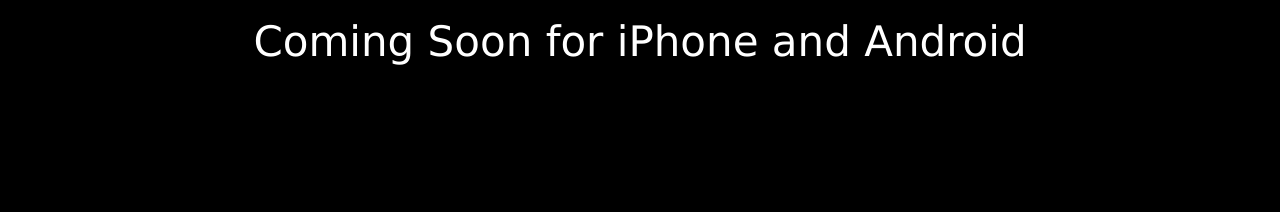
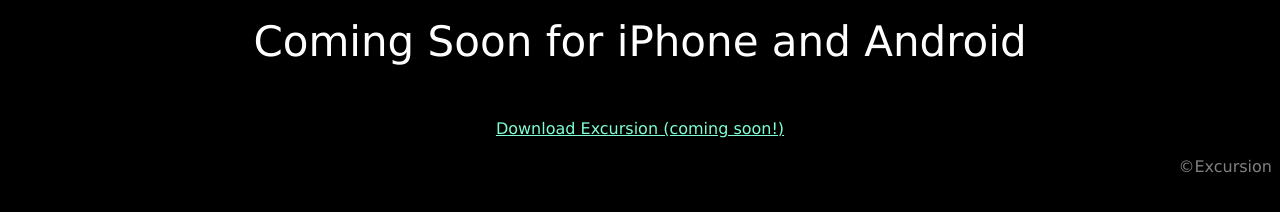
Before and after one commit to Onnamusha/excursion3, a plain HTML site: page index.html in a window 1280 px wide. Shown: the part 558-770 px from the top of the page. Drawn offline with Linux system fonts and the light colour scheme.

Commit message:
Done & Dusted

```diff
--- a/index.html
+++ b/index.html
@@ -19,9 +19,11 @@
          <img src="./resources/images/camp.jpg" /><br><br>
          <img src="./resources/images/phone.png" />
 
-    <h2>Coming Soon for iPhone and Android</h2>
+    <h2>Coming Soon for iPhone and Android</h2><br>
+    <a href="" target="_blank">Download Excursion (coming soon!)</a>
+        <br><br>
 
-
+    <div class="footer">&#169;Excursion </div>
 
   </body>
 </html>
--- a/resources/css/style.css
+++ b/resources/css/style.css
@@ -29,3 +29,8 @@
   font-family: verdana;
   font-size: 21px
 }
+
+.footer {
+  color: grey;
+  text-align: right;
+}
```
Also changed, not shown: Readme.txt.
